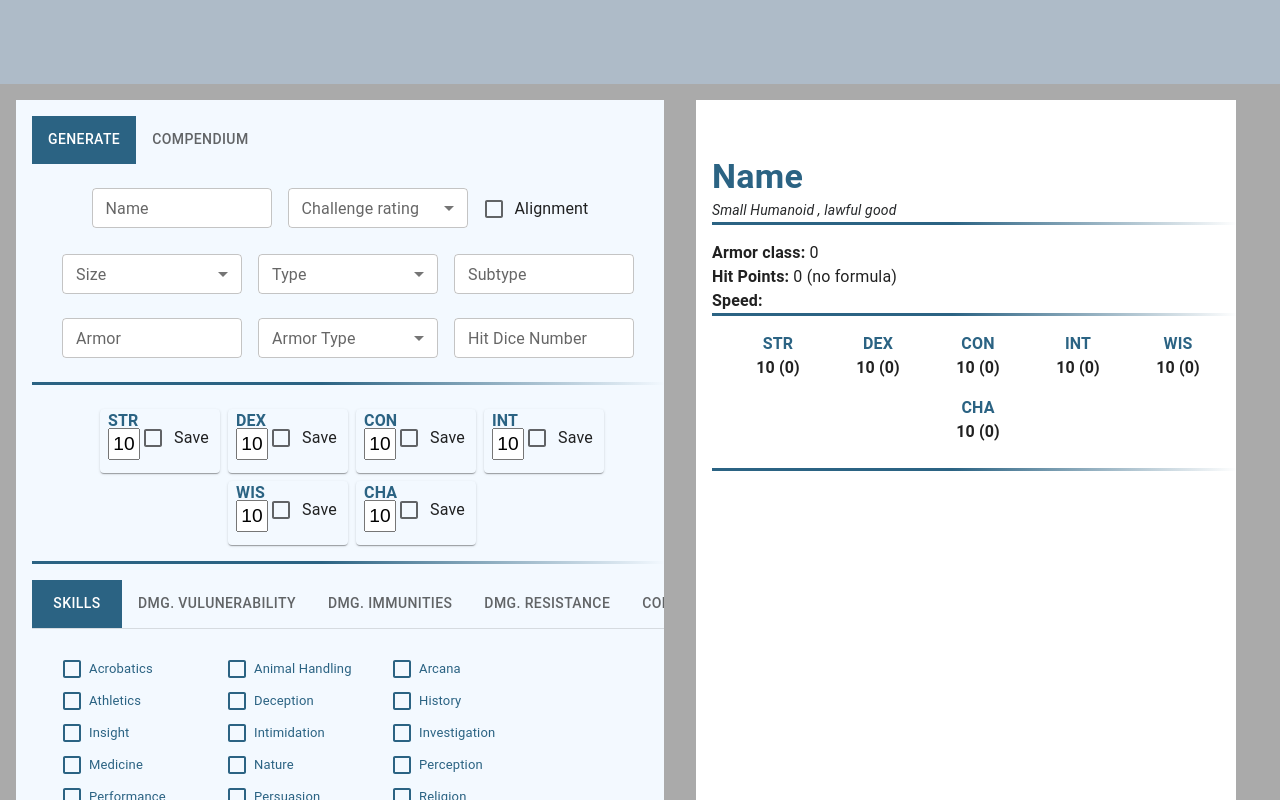
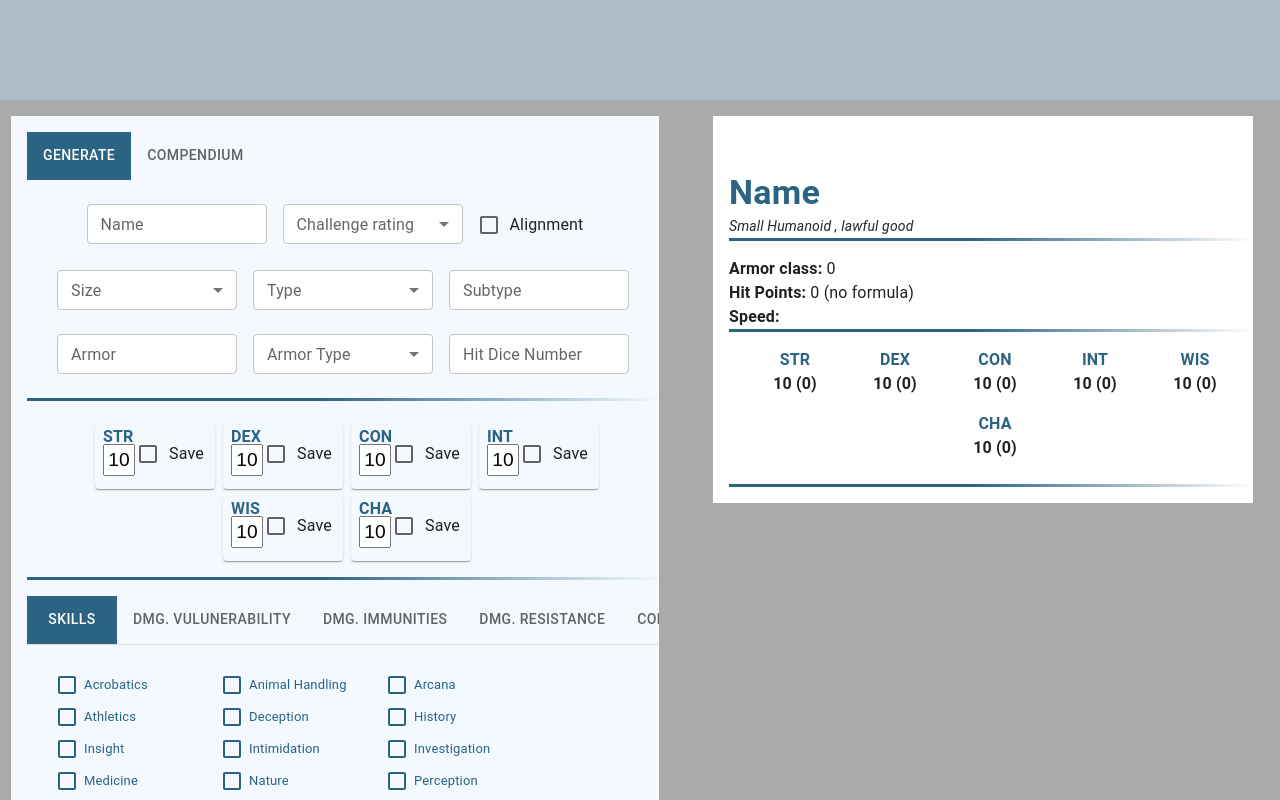
Before and after one commit to MoshaKartoshaGlazova/dnd, a React (Create React App) app in the folder client/: page / in a window 1280 px wide. Shown: the top 800 px of the page. Built offline with nearby package versions, Linux system fonts and the light colour scheme.

Commit message:
fix: remove bottom empty space

```diff
--- a/client/src/pages/main.jsx
+++ b/client/src/pages/main.jsx
@@ -31,25 +31,31 @@ export const Main = () => {
   return (
     <Grid
       container
-      spacing={2}
+      alignContent="flex-start"
       sx={{
         backgroundColor: "#AAAAAA",
+        minHeight: "calc(100vh)",
+        marginTop: 0,
       }}
     >
       <Grid
         item
         sx={{
-          width: "100%",
           height: 100,
           backgroundColor: "#AEBBC8",
         }}
+        xs={12}
       ></Grid>
-
       <Grid
         item
-        xs={6}
-        sx={{ marginLeft: 4, marginTop: 2, backgroundColor: "#F3F9FF" }}
+        xs={12}
+        container
+        marginTop={2}
+        spacing={2}
+        justifyContent="space-around"
+        alignItems="flex-start"
       >
+        <Grid item xs={6} sx={{ backgroundColor: "#F3F9FF" }}>
           <Tabs
             value={value}
             onChange={handleChange}
@@ -66,12 +72,12 @@ export const Main = () => {
           </Box>
         </Grid>
 
-      <Grid
-        item
-        xs={5}
-        sx={{ marginLeft: 4, marginTop: 2, backgroundColor: "#FFFFFF" }}
-      >
-        <Box> <CharacterView state={state} /></Box>
+        <Grid item xs={5} sx={{ backgroundColor: "#FFFFFF" }}>
+          <Box>
+            {" "}
+            <CharacterView state={state} />
+          </Box>
+        </Grid>
       </Grid>
     </Grid>
   );
```
Lines whose indentation alone changed are shown as unchanged.
